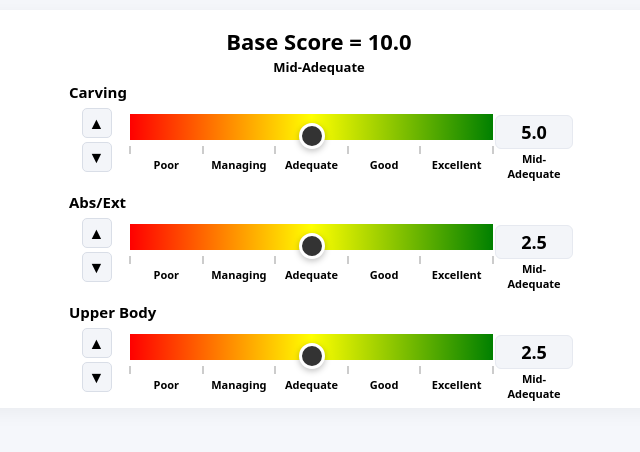
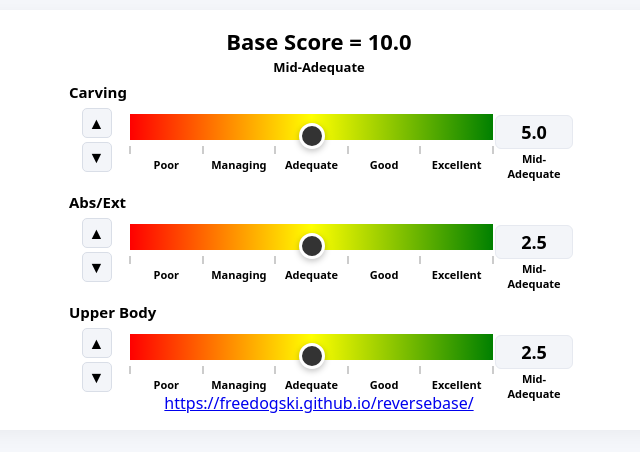
Before and after one commit to freedogski/basescore, a plain HTML site: page index.html in a window 1280 px wide. Shown: the whole page, without its empty margins (321-961 px from the left). Drawn offline with Linux system fonts and the light colour scheme.

Commit message:
Update index.html

```diff
--- a/index.html
+++ b/index.html
@@ -263,6 +263,11 @@ input[type="range"]::-moz-range-thumb{
     </div>
 
   </div>
+
+  <div class="footer">
+    <a href="https://freedogski.github.io/reversebase/" target="_blank">https://freedogski.github.io/reversebase/</a>
+  </div>
+
 </div>
 
 <script>
```
